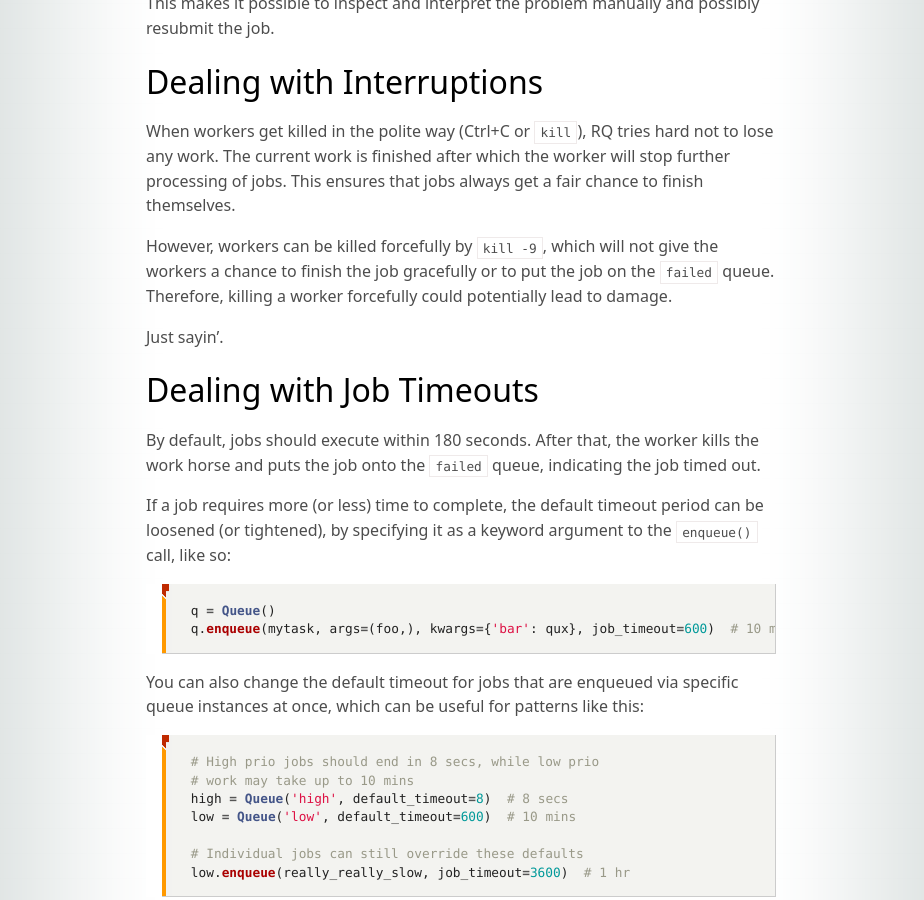
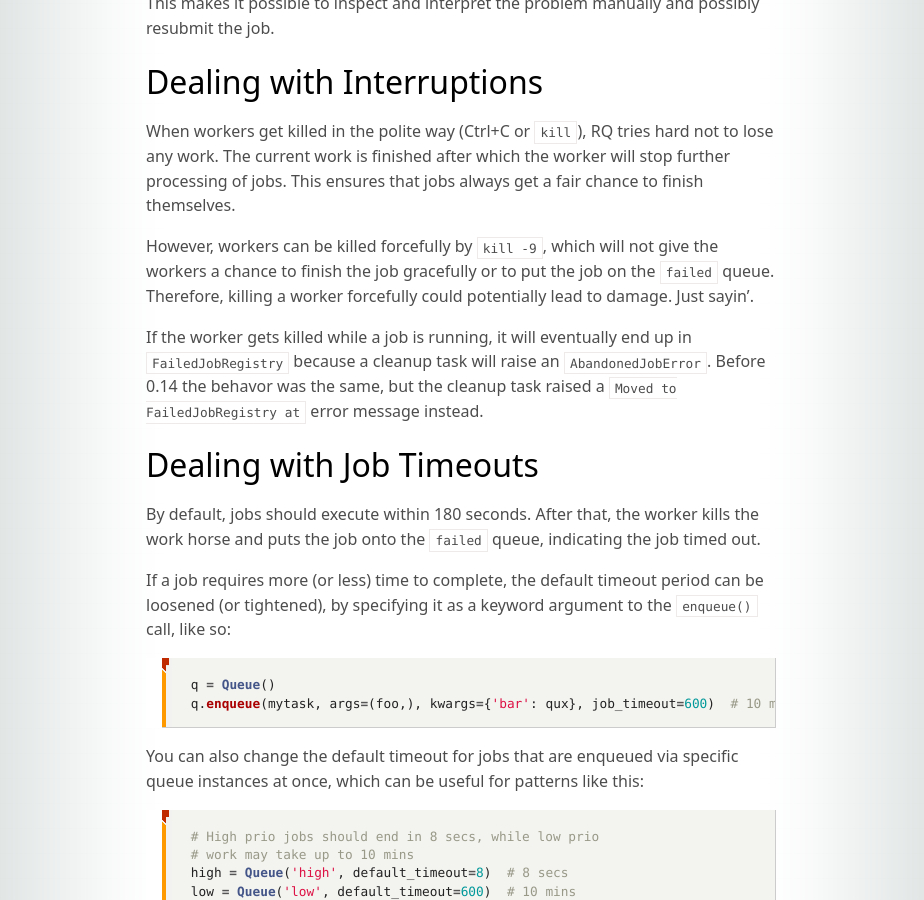
Before and after one commit to rq/rq, a Jekyll site: the page built from docs/docs/results.md, in a window 1280 px wide and 900 px high, scrolled down 1721 px. Shown: the whole window, without its empty margins (179-1103 px from the left). Built offline with Jekyll 4.4.1, drawn with Linux system fonts in a browser that asks for light colours; some web fonts are replaced; comment, search, counter and statistics services are not loaded.

Commit message:
improve the docs on in-flight jobs of killed/lost workers (#1840)
* improve the docs on in-flight jobs of killed/lost workers

* improve the docs on in-flight jobs of killed/lost workers

* document abandoned job behavior before 0.14

```diff
--- a/docs/docs/results.md
+++ b/docs/docs/results.md
@@ -78,10 +78,12 @@ chance to finish themselves.
 However, workers can be killed forcefully by `kill -9`, which will not give the
 workers a chance to finish the job gracefully or to put the job on the `failed`
 queue.  Therefore, killing a worker forcefully could potentially lead to
-damage.
+damage. Just sayin'.
 
-Just sayin'.
-
+If the worker gets killed while a job is running, it will eventually end up in
+`FailedJobRegistry` because a cleanup task will raise an `AbandonedJobError`.
+Before 0.14 the behavor was the same, but the cleanup task raised a
+`Moved to FailedJobRegistry at` error message instead.
 
 ## Dealing with Job Timeouts
 
```
